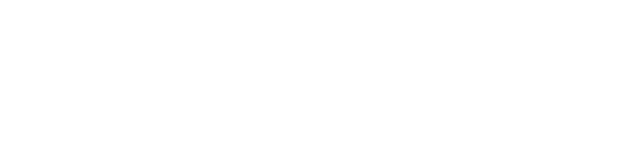
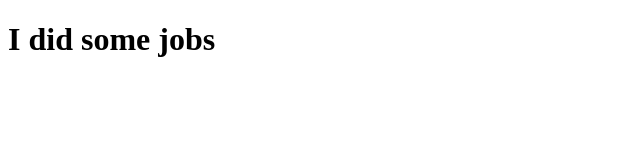
Before and after one commit to GfCos/projetGitTest, a plain HTML site: page index.html in a window 1280 px wide. Shown: the whole page, without its empty margins (0-640 px from the left). Drawn offline with Linux system fonts and the light colour scheme.

Commit message:
Good job

```diff
--- a/index.html
+++ b/index.html
@@ -6,6 +6,6 @@
     <title>Document</title>
 </head>
 <body>
-
+    <h1>I did some jobs</h1>
 </body>
 </html>
```
